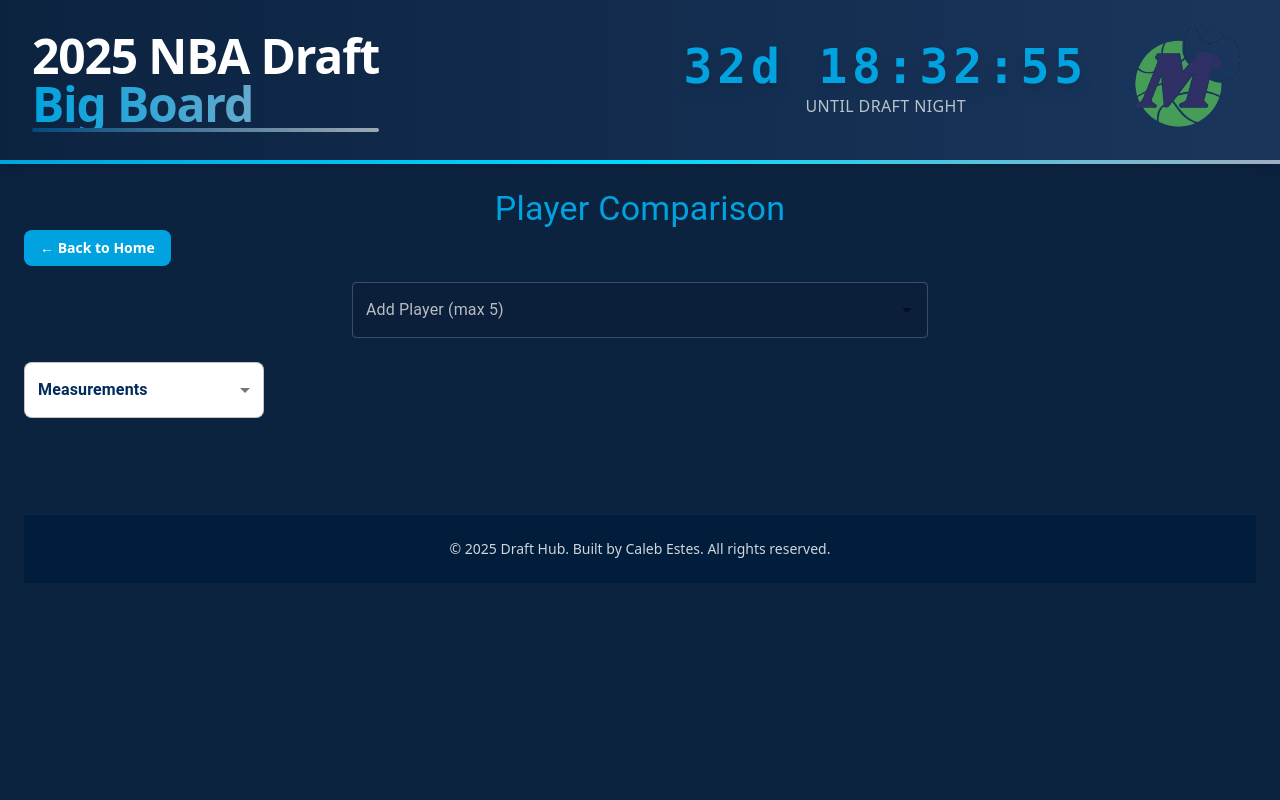
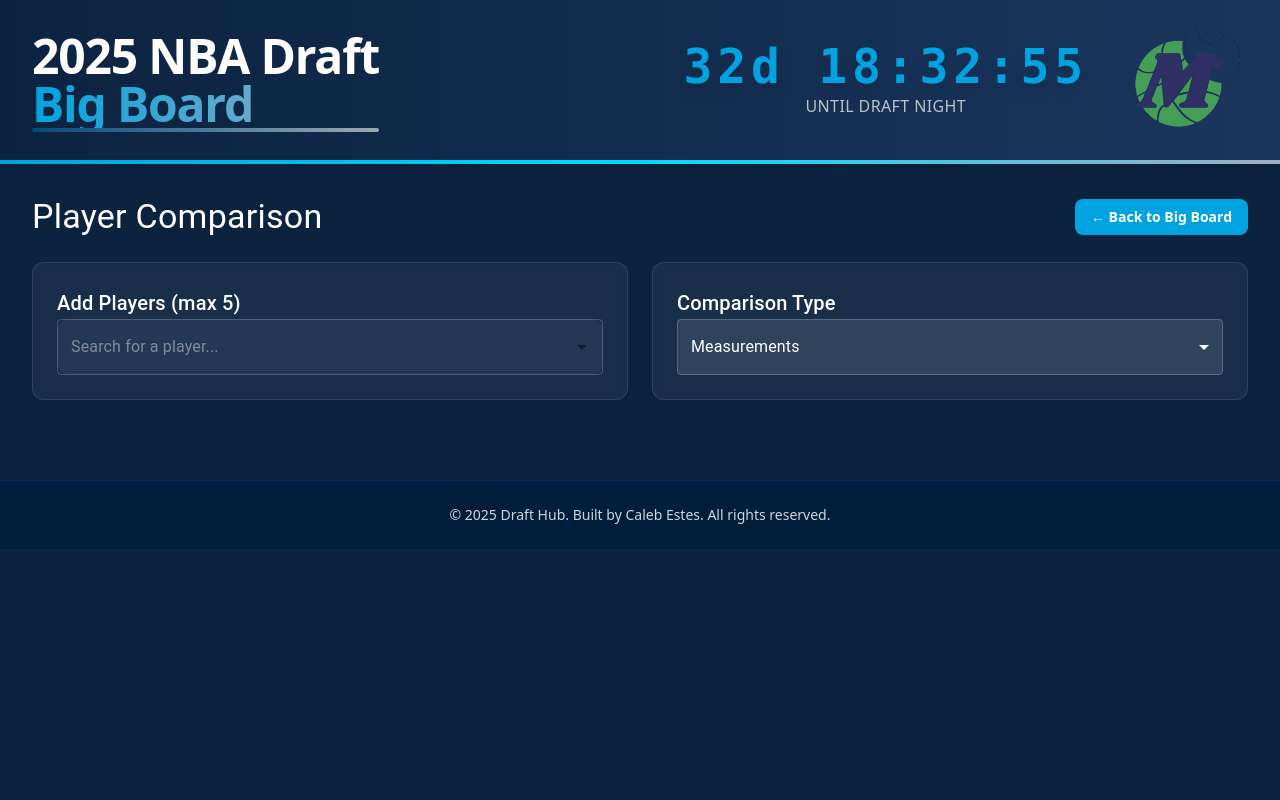
Before and after one commit to calebbestes/nba-draft, a React (Vite) app: page /compare in a window 1280 px wide. Shown: the top 800 px of the page. Built offline with nearby package versions, Linux system fonts and the light colour scheme.

Commit message:
Improve player comparison page layout

```diff
--- a/src/extra-mustard/player-comparison.tsx
+++ b/src/extra-mustard/player-comparison.tsx
@@ -18,7 +18,7 @@ import PlayerGameLogTable from "../player-profile/game-log-chart";
 import PlayerSeasonStatsTable from "../player-profile/PlayerSeasonStatsTable";
 import StarButton from "../components/star";
 import Footer from "../components/footer";
-import { useNavigate } from "react-router-dom"; // <-- NEW
+import { useNavigate } from "react-router-dom";
 
 export default function PlayerComparison() {
   const navigate = useNavigate();
@@ -87,23 +87,26 @@ export default function PlayerComparison() {
   }, []);
 
   return (
-    <Box className="min-h-screen bg-[#0C2340] text-white p-6">
-      <Typography
-        variant="h4"
-        className="text-center mb-8 font-bold text-[#00A3E0]"
-      >
+    <Box className="min-h-screen bg-[#0C2340]">
+      <div className="max-w-7xl mx-auto px-4 sm:px-6 lg:px-8 py-8">
+        <div className="flex flex-col gap-6">
+          <div className="flex items-center justify-between">
+            <Typography variant="h4" className="text-white font-bold">
               Player Comparison
             </Typography>
-
-      <Box className="mb-4">
             <button
               onClick={() => navigate("/")}
-          className="text-sm font-semibold text-white bg-[#00A3E0] hover:bg-[#007ab8] px-4 py-2 rounded-lg"
+              className="text-sm font-semibold text-white bg-[#00A3E0] hover:bg-[#007ab8] px-4 py-2 rounded-lg transition-colors"
             >
-          ← Back to Home
+              ← Back to Big Board
             </button>
-      </Box>
-      <Box className="max-w-xl mx-auto mb-6">
+          </div>
+
+          <div className="grid grid-cols-1 md:grid-cols-2 gap-6">
+            <div className="bg-white/5 backdrop-blur-sm rounded-xl border border-white/10 p-6">
+              <Typography variant="h6" className="text-white mb-4">
+                Add Players (max 5)
+              </Typography>
               <Autocomplete
                 options={players}
                 getOptionLabel={(option) => option.label}
@@ -111,9 +114,9 @@ export default function PlayerComparison() {
                 renderInput={(params) => (
                   <TextField
                     {...params}
-              label="Add Player (max 5)"
+                    placeholder="Search for a player..."
                     variant="outlined"
-              className="bg-black/10 rounded-xl"
+                    className="bg-white/5 rounded-xl"
                     sx={{
                       "& .MuiOutlinedInput-root": {
                         "& fieldset": {
@@ -136,17 +139,25 @@ export default function PlayerComparison() {
                   />
                 )}
               />
-      </Box>
+            </div>
 
-      <FormControl sx={{ mb: 6, minWidth: 240 }}>
+            <div className="bg-white/5 backdrop-blur-sm rounded-xl border border-white/10 p-6">
+              <Typography variant="h6" className="text-white mb-4">
+                Comparison Type
+              </Typography>
+              <FormControl fullWidth>
                 <Select
                   value={comparisonMode}
                   onChange={(e) => setComparisonMode(e.target.value)}
                   sx={{
-            backgroundColor: "white",
-            color: "#002B5E",
-            fontWeight: 600,
-            borderRadius: "8px",
+                    backgroundColor: "rgba(255, 255, 255, 0.1)",
+                    color: "white",
+                    "& .MuiSelect-icon": {
+                      color: "white",
+                    },
+                    "& fieldset": {
+                      borderColor: "rgba(255, 255, 255, 0.2)",
+                    },
                   }}
                 >
                   <MenuItem value="Measurements">Measurements</MenuItem>
@@ -157,29 +168,28 @@ export default function PlayerComparison() {
                   </MenuItem>
                 </Select>
               </FormControl>
+            </div>
+          </div>
 
           {selectedPlayers.length > 0 && (
-        <Box className="flex flex-col gap-6">
-          {selectedPlayers.map((playerId) => (
+            <div className="grid grid-cols-1 lg:grid-cols-2 2xl:grid-cols-3 gap-6">
+              {selectedPlayers.map((playerId) => {
+                const player = bio.find((p) => p.playerId === playerId);
+                if (!player) return null;
+
+                return (
                   <Paper
                     key={playerId}
-              className="bg-white/5 border border-white/20 p-6 rounded-xl"
+                    className="bg-white/5 border border-white/10 rounded-xl overflow-hidden"
                   >
-              <Box className="flex justify-between items-center mb-2">
-                {(() => {
-                  const player = bio.find((p) => p.playerId === playerId);
-                  if (!player) return null;
-                  const profileUrl = `/player/${encodeURIComponent(player.name)}`;
-                  return (
+                    <div className="p-4 bg-gradient-to-r from-[#1A365D] to-[#0C2340] border-b border-white/10">
+                      <div className="flex justify-between items-center">
                         <Link
-                      to={profileUrl}
-                      className="text-[#00A3E0] hover:underline font-semibold"
+                          to={`/player/${encodeURIComponent(player.name)}`}
+                          className="text-[#00A3E0] hover:text-[#007ab8] transition-colors"
                         >
                           <Typography variant="h6">{player.name}</Typography>
                         </Link>
-                  );
-                })()}
-
                         <StarButton
                           isStarred={true}
                           onToggle={() =>
@@ -188,39 +198,54 @@ export default function PlayerComparison() {
                             )
                           }
                         />
-              </Box>
+                      </div>
+                      <Typography
+                        variant="body2"
+                        className="text-[#A0AEC0] mt-1"
+                      >
+                        {player.currentTeam} • {player.league}
+                      </Typography>
+                    </div>
 
+                    <div className="p-4">
                       {comparisonMode === "Measurements" && (
                         <PlayerMeasurements playerId={playerId} />
                       )}
-
                       {comparisonMode === "Advanced Trends" && (
                         <PlayerGameLogTable
-                  gameLogs={game_logs.filter((g) => g.playerId === playerId)}
+                          gameLogs={game_logs.filter(
+                            (g) => g.playerId === playerId
+                          )}
                         />
                       )}
-
                       {comparisonMode === "Season Basic Stats" && (
                         <PlayerSeasonStatsTable
-                  stats={seasonLogs.filter((s) => s.playerId === playerId)}
+                          stats={seasonLogs.filter(
+                            (s) => s.playerId === playerId
+                          )}
                           means={means}
                           stdDevs={stdDevs}
                           type="basic"
                         />
                       )}
-
                       {comparisonMode === "Season Advanced Stats" && (
                         <PlayerSeasonStatsTable
-                  stats={seasonLogs.filter((s) => s.playerId === playerId)}
+                          stats={seasonLogs.filter(
+                            (s) => s.playerId === playerId
+                          )}
                           means={means}
                           stdDevs={stdDevs}
                           type="advanced"
                         />
                       )}
+                    </div>
                   </Paper>
-          ))}
-        </Box>
+                );
+              })}
+            </div>
           )}
+        </div>
+      </div>
       <Footer />
     </Box>
   );
```
Lines whose indentation alone changed are shown as unchanged.
